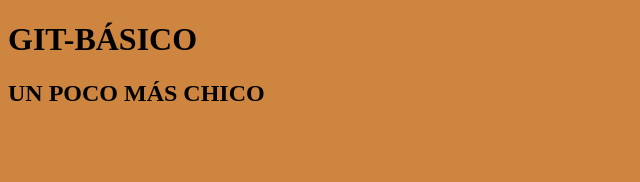
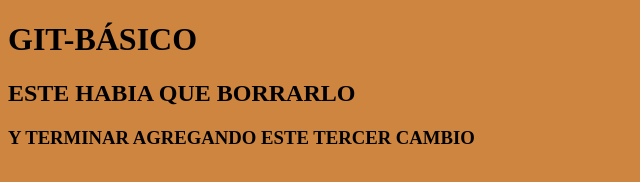
Before and after one commit to Fercode89/git-first, a plain HTML site: page index.html in a window 1280 px wide. Shown: the whole page, without its empty margins (0-640 px from the left). Drawn offline with Linux system fonts and the light colour scheme.

Commit message:
nueva rama desa 2

```diff
--- a/index.html
+++ b/index.html
@@ -9,6 +9,7 @@
 </head>
 <body>
     <h1>GIT-BÁSICO</h1>
-    <h2>UN POCO MÁS CHICO</h2>
+    <h2>ESTE HABIA QUE BORRARLO</h2>
+    <H3>Y TERMINAR AGREGANDO ESTE TERCER CAMBIO</H3>
 </body>
 </html>
```
